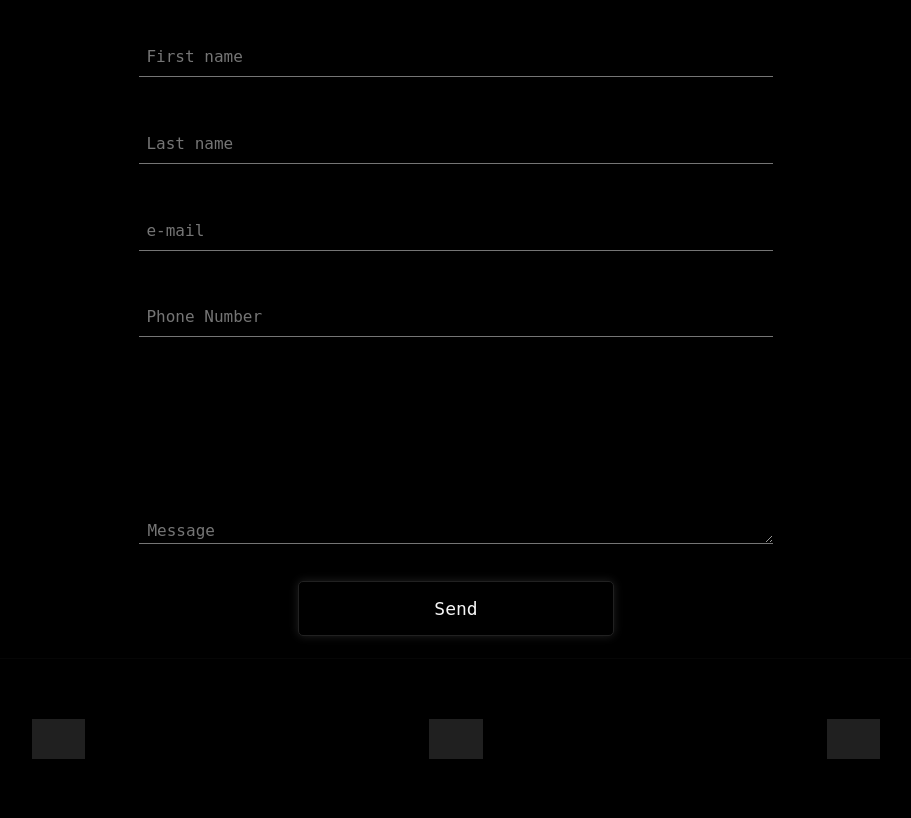
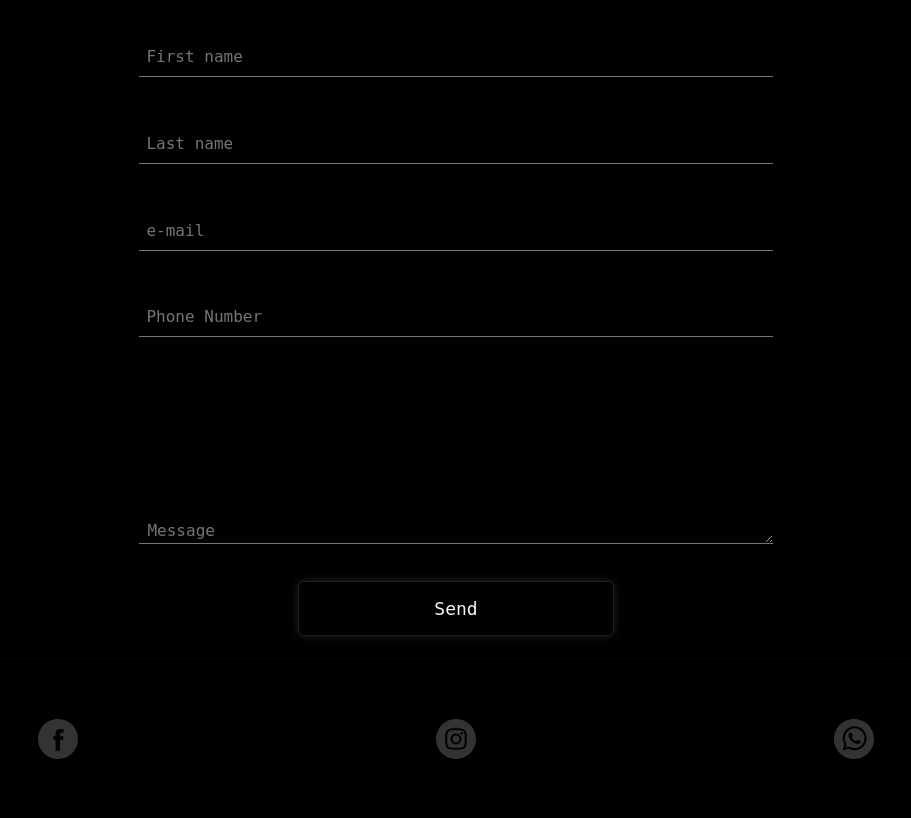
Before and after one commit to adilkhatik/asperfumes1, a Django app: page /contact in a window 1280 px wide. Shown: the part 249-1067 px from the top of the page, without its empty margins (184-1095 px from the left). Run offline with Django 4.2, Linux system fonts and the light colour scheme; grey boxes are pictures that could not be loaded.

Commit message:
Update contact.html

```diff
--- a/templates/contact.html
+++ b/templates/contact.html
@@ -45,9 +45,9 @@ Contact
 </main>
 
 <footer>
-    <a href="https://www.facebook.com/asperfumerofficial?mibextid=D4KYlr" target="_blank"><img class="social-media-img" src="static/img/Facebook_white.svg.jpg" alt="Facebook"></a>
-    <a href="https://instagram.com/asperfumerofficial?utm_source=qr&igshid=MzNlNGNkZWQ4Mg==" target="_blank"><img class="social-media-img" src="https://raw.githubusercontent.com/gauravghongde/social-icons/9d939e1c5b7ea4a24ac39c3e4631970c0aa1b920/SVG/White/Instagram_white.svg" alt="Instagram"></a>
-    <a href="https://wa.me/918237158485" target="_blank"><img class="social-media-img" src="https://raw.githubusercontent.com/gauravghongde/social-icons/9d939e1c5b7ea4a24ac39c3e4631970c0aa1b920/SVG/White/WhatsApp_white.svg" alt="WhatsApp"></a>
+    <a href="https://www.facebook.com/asperfumerofficial?mibextid=D4KYlr" target="_blank"><img class="social-media-img" src="static/img/Facebook_white.svg" alt="Facebook"></a>
+    <a href="https://instagram.com/asperfumerofficial?utm_source=qr&igshid=MzNlNGNkZWQ4Mg==" target="_blank"><img class="social-media-img" src="static/img/Instagram_white.svg" alt="Instagram"></a>
+    <a href="https://wa.me/918237158485" target="_blank"><img class="social-media-img" src="static/img/WhatsApp_white.svg" alt="WhatsApp"></a>
 
 
 </footer>
```
